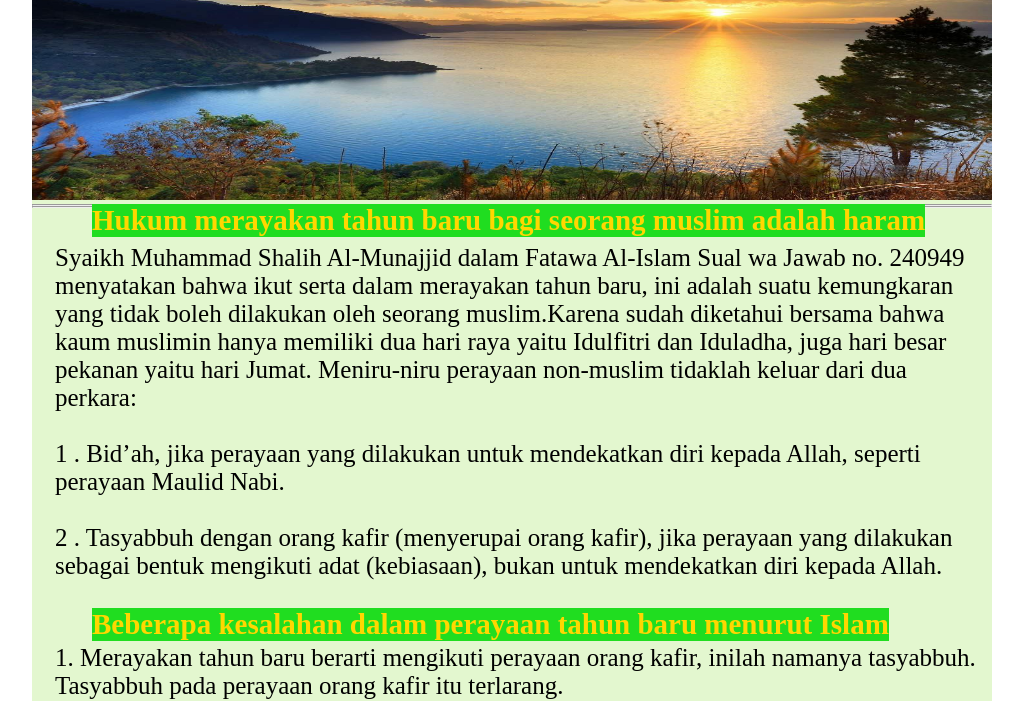
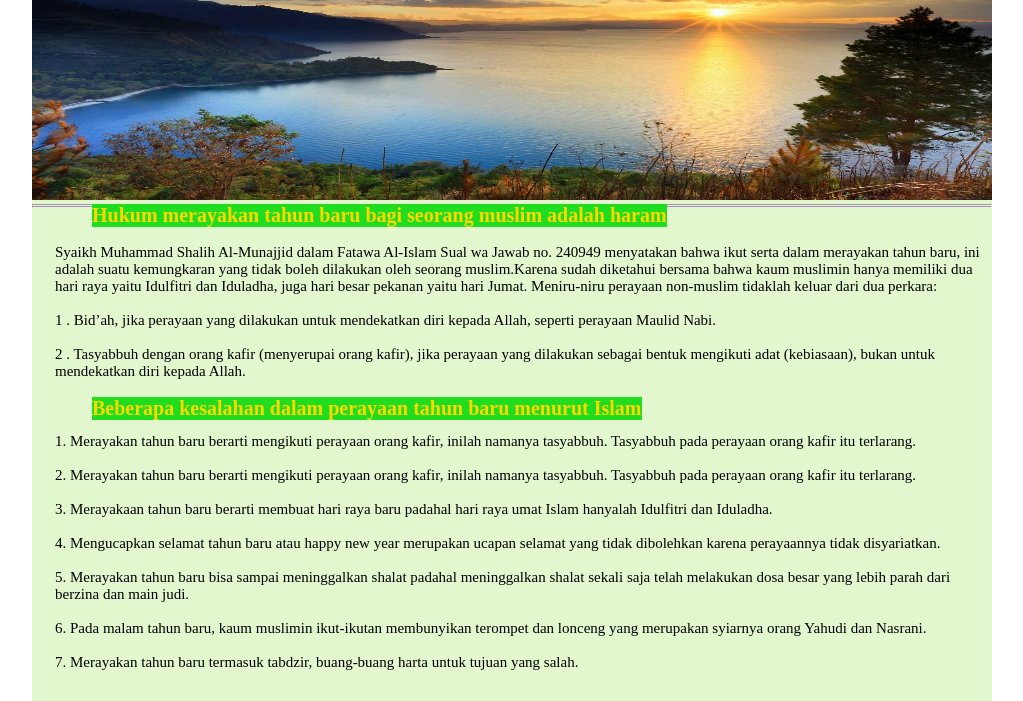
Before and after one commit to ilyasam357/Artikel-islam, a plain HTML site: page index.html in a window 1280 px wide. Shown: the part 100-801 px from the top of the page, without its empty margins (128-1151 px from the left). Drawn offline with Linux system fonts and the light colour scheme; a script that the page names is missing.

Commit message:
Update style.css

```diff
--- a/style.css
+++ b/style.css
@@ -87,7 +87,7 @@
     display: block;
   }
   .isi h1{
-    font-size: 29px;
+    font-size: 20px;
     margin-left: 60px;
     position: absolute;
     background-color: rgb(32, 221, 32);
@@ -96,7 +96,7 @@
   }
 
   .isi p{
-    font-size: 25px;
+    font-size: 15px;
     margin-left: 23px;
 
 
```
